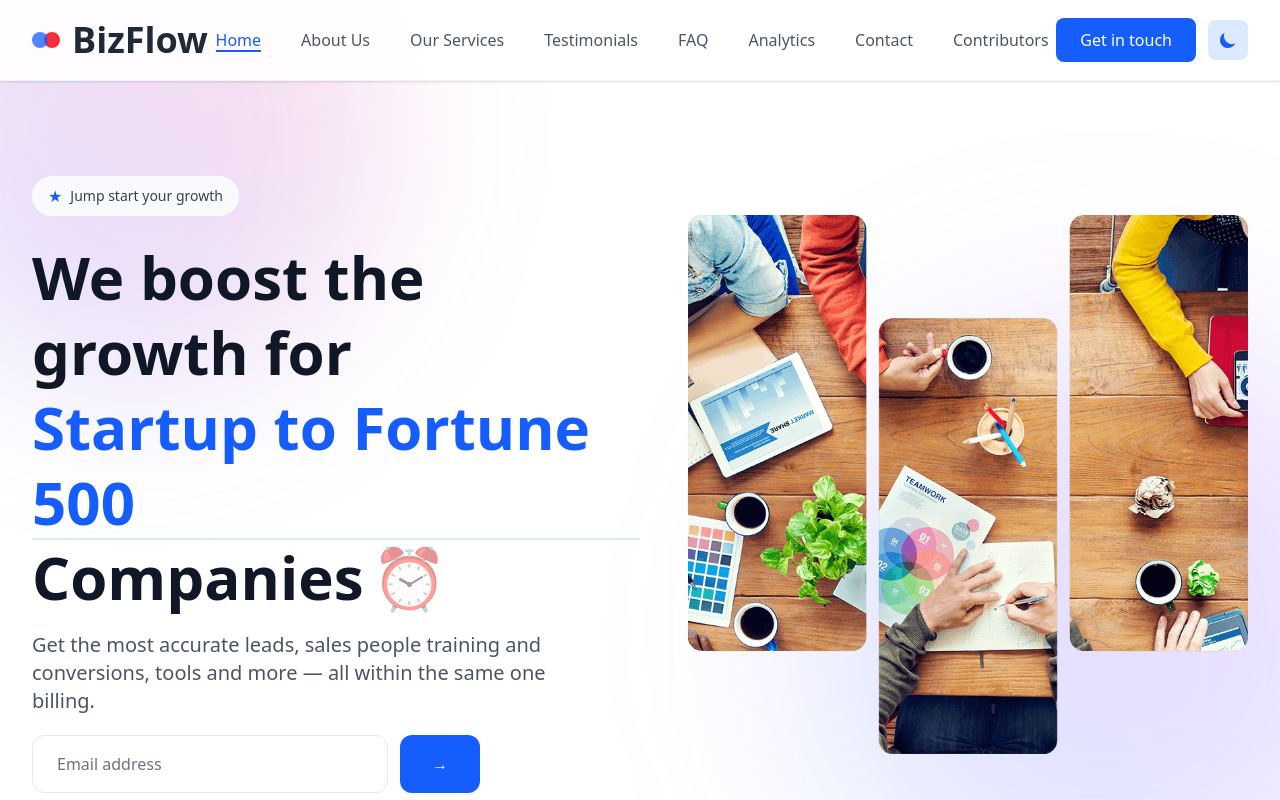
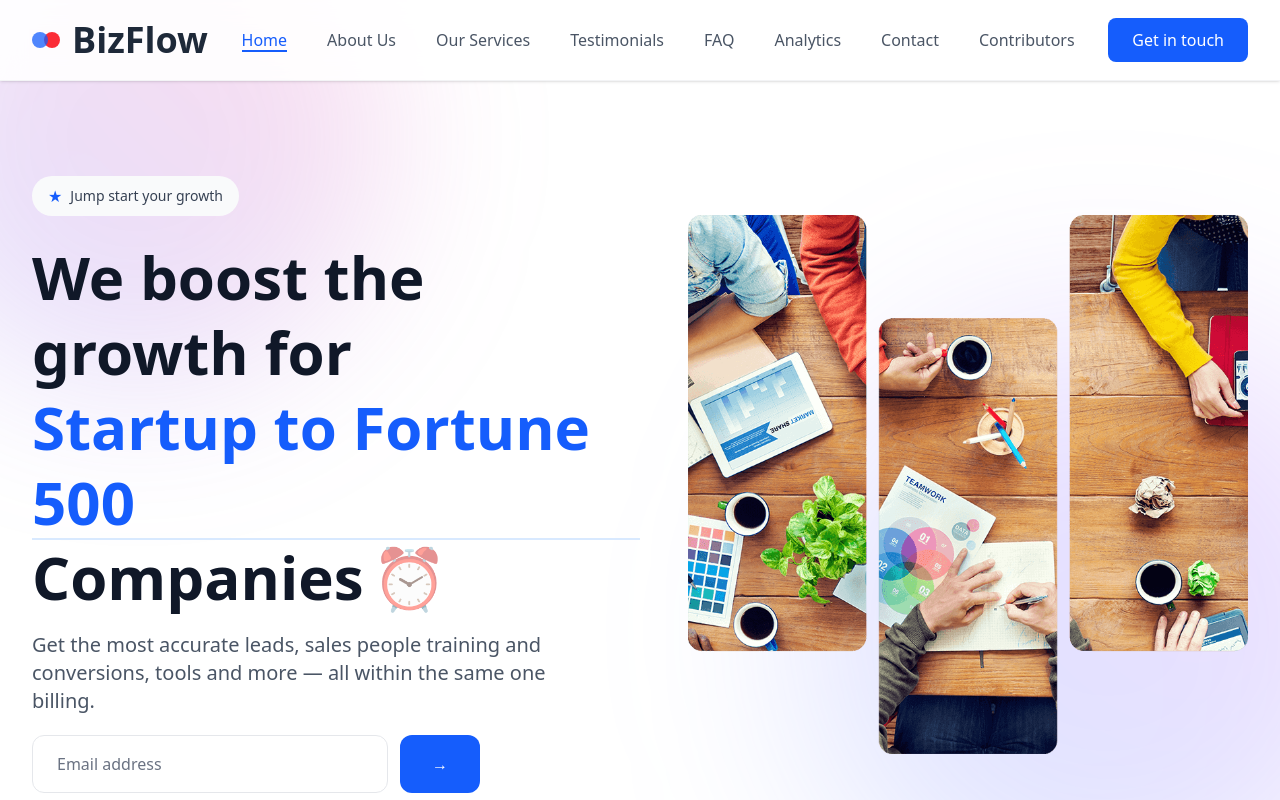
Before and after one commit to kanishka-commits/BizFlow, a React (Vite) app: page / in a window 1280 px wide. Shown: the top 800 px of the page. Built offline with nearby package versions, Linux system fonts and the light colour scheme.

Commit message:
fixed responsiveness issue in navbar

```diff
--- a/src/components/Navbar.jsx
+++ b/src/components/Navbar.jsx
@@ -130,22 +130,10 @@ const Navbar = () => {
           </motion.span>
         </motion.div>
 
-        {/* Mobile Menu Button */}
-        <motion.button
-          variants={fadeIn("left", 0.3)}
-          className={`md:hidden p-2 cursor-pointer transition-colors ${
-            isDarkMode ? "text-white hover:text-gray-300" : "text-gray-600 hover:text-gray-900"
-          }`}
-          onClick={() => setIsMenuOpen(!isMenuOpen)}
-          aria-label={isMenuOpen ? "Close menu" : "Open menu"}
-        >
-          {isMenuOpen ? <HiX className="h-6 w-6" /> : <HiMenu className="h-6 w-6" />}
-        </motion.button>
-
         {/* Navigation Links - Desktop */}
         <motion.div
           variants={fadeIn("down", 0.3)}
-          className="hidden lg:flex items-center lg:gap-6 xl:gap-10"
+          className="hidden xl:flex items-center lg:gap-6 xl:gap-10"
         >
           {navLinks.map((link) => {
             const isActive = activeLink === link.href;
@@ -209,12 +197,11 @@ const Navbar = () => {
           })}
         </motion.div>
 
-        {/* CTA Button and Theme Toggle */}
+        {/* Desktop CTA Button */}
         <motion.div
           variants={fadeIn("left", 0.3)}
-          className="hidden md:flex items-center gap-3"
+          className="hidden xl:flex items-center"
         >
-          {/* Get in Touch Button */}
           <motion.button
             whileHover={{ scale: 1.05 }}
             whileTap={{ scale: 0.95 }}
@@ -230,26 +217,19 @@ const Navbar = () => {
           >
             Get in touch
           </motion.button>
+        </motion.div>
 
-          {/* Theme Toggle Button */}
-          <motion.button
-            whileHover={{ scale: 1.05 }}
-            whileTap={{ scale: 0.95 }}
-            onClick={toggleTheme}
-            className={`p-2.5 rounded-lg transition-all cursor-pointer ${
-              isDarkMode
-                ? "bg-gray-700 hover:bg-gray-600 text-yellow-400 hover:text-yellow-300"
-                : "bg-blue-100 hover:bg-blue-200 text-blue-600 hover:text-blue-700"
-            }`}
-            aria-label={isDarkMode ? "Switch to light mode" : "Switch to dark mode"}
-          >
-            {isDarkMode ? (
-              <HiSun className="h-5 w-5" />
-            ) : (
-              <HiMoon className="h-5 w-5" />
-            )}
-          </motion.button>
-        </motion.div>
+        {/* Mobile Menu Button */}
+        <motion.button
+          variants={fadeIn("left", 0.3)}
+          className={`xl:hidden p-2 cursor-pointer transition-colors ${
+            isDarkMode ? "text-white hover:text-gray-300" : "text-gray-600 hover:text-gray-900"
+          }`}
+          onClick={() => setIsMenuOpen(!isMenuOpen)}
+          aria-label={isMenuOpen ? "Close menu" : "Open menu"}
+        >
+          {isMenuOpen ? <HiX className="h-6 w-6" /> : <HiMenu className="h-6 w-6" />}
+        </motion.button>
       </div>
 
       {/* Mobile Menu */}
@@ -258,7 +238,7 @@ const Navbar = () => {
           variants={fadeIn("down", 0.2)}
           initial="hidden"
           animate="show"
-          className={`md:hidden border-t py-4 transition-colors duration-300 ${
+          className={`xl:hidden border-t py-4 transition-colors duration-300 ${
             isDarkMode
               ? "bg-gray-900 border-gray-700"
               : "bg-white border-gray-100"
```
